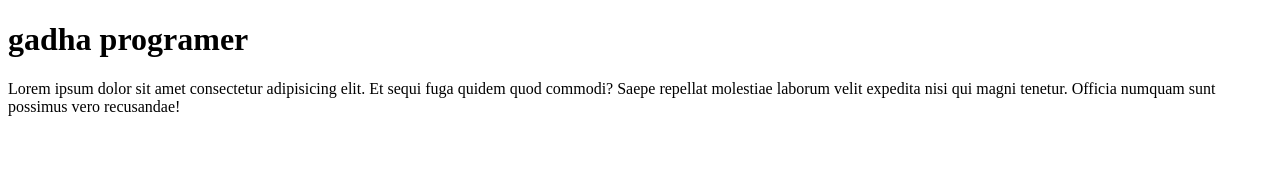
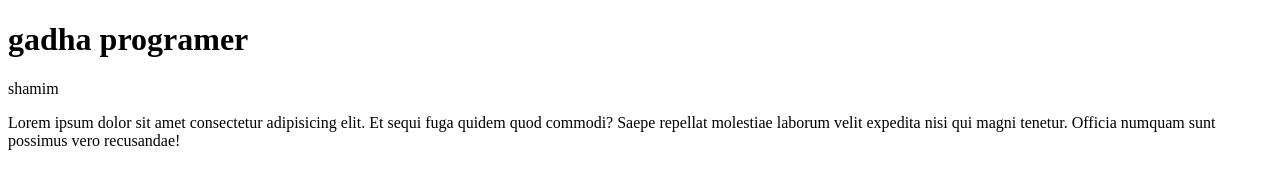
Before and after one commit to shamim5858/first-project, a plain HTML site: page first-project/index.html in a window 1280 px wide. Drawn offline with Linux system fonts and the light colour scheme.

Commit message:
Update index.html

```diff
--- a/first-project/index.html
+++ b/first-project/index.html
@@ -7,6 +7,8 @@
 </head>
 <body>
    <h1>gadha programer</h1>
+    <p> shamim </p>
    <p>Lorem ipsum dolor sit amet consectetur adipisicing elit. Et sequi fuga quidem quod commodi? Saepe repellat molestiae laborum velit expedita nisi qui magni tenetur. Officia numquam sunt possimus vero recusandae!</p>
 </body>
+
 </html>
```
